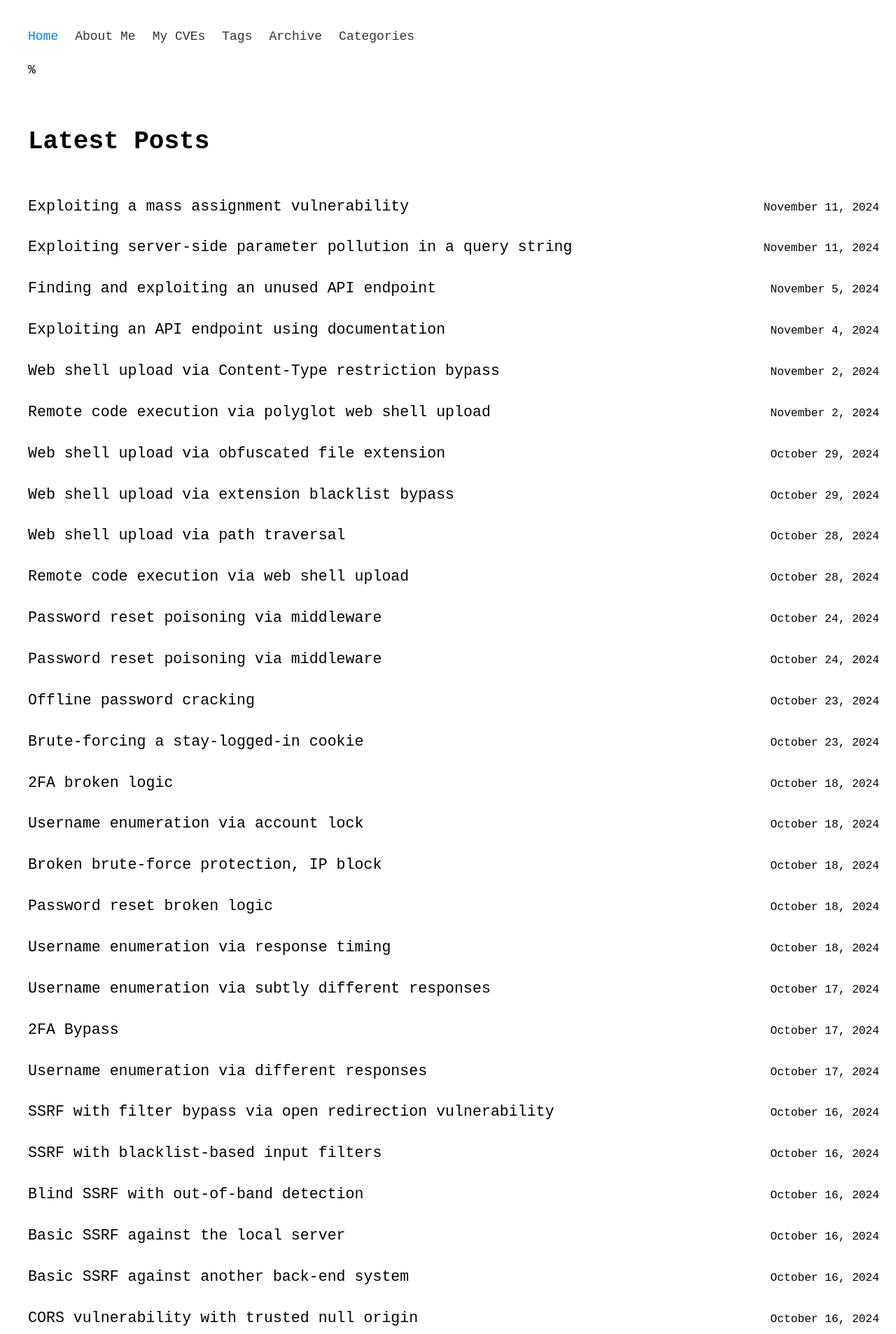
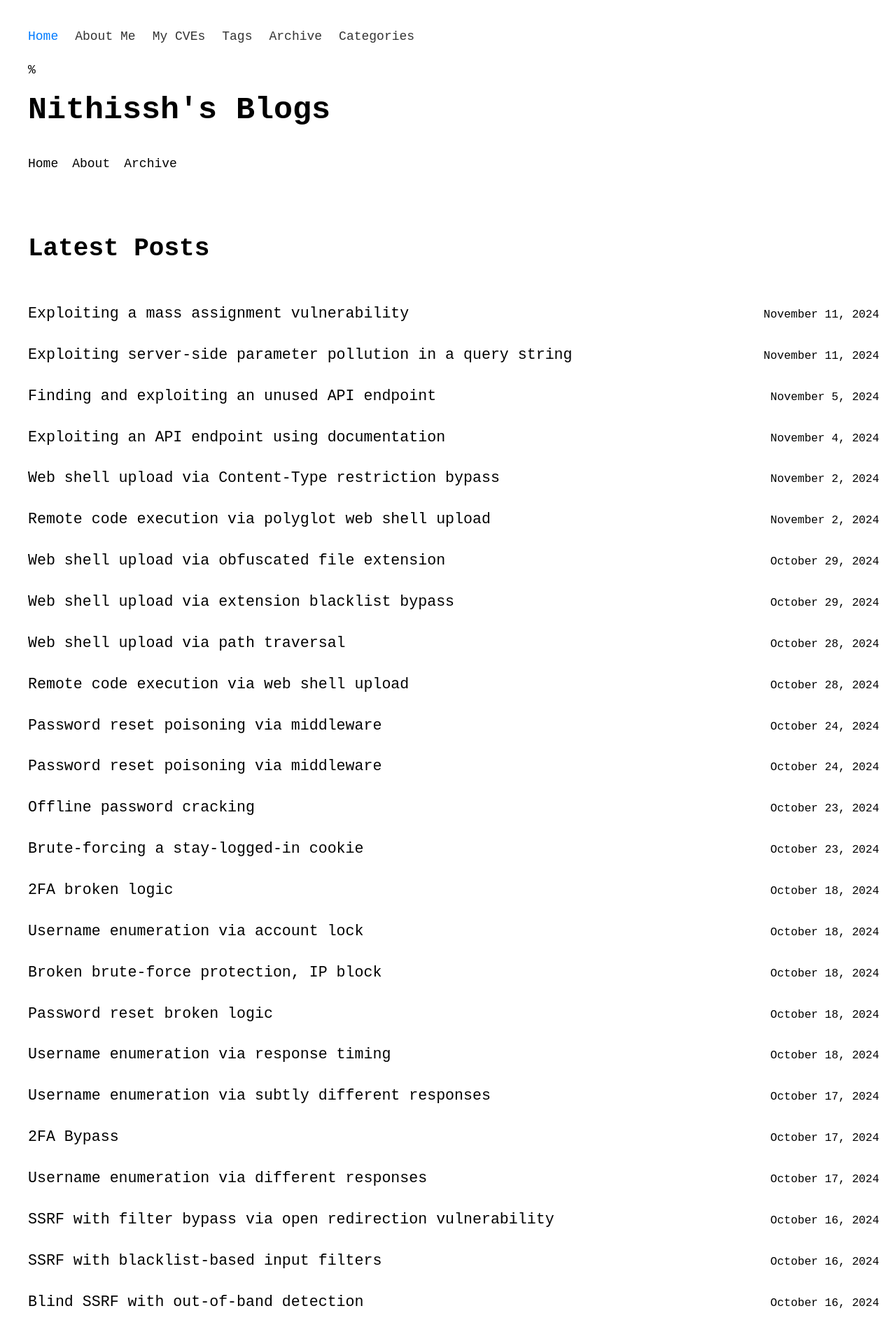
Before and after one commit to snithissh/blog-jekyll, a Jekyll site: the page built from index.html, in a window 1280 px wide. Shown: the top 1907 px of the page at 70% size. Built offline with Jekyll 4.4.1, drawn with Linux system fonts in a browser that asks for light colours; nearby versions of some CDN libraries; the list of posts is cut into pages by our own code.

Commit message:
Update default.html

```diff
--- a/_layouts/default.html
+++ b/_layouts/default.html
@@ -9,6 +9,16 @@
 </head>
 <body>
     {% include navigation.html %}
+    <header>
+        <div class="header-content">
+            <h1><a href="{{ "/" | relative_url }}">{{ site.title }}</a></h1>
+        </div>
+        <nav>
+            <a href="{{ "/" | relative_url }}">Home</a>
+            <a href="{{ "/about/" | relative_url }}">About</a>
+            <a href="{{ "/archive/" | relative_url }}">Archive</a>
+        </nav>
+    </header>
 
     <main>
         {{ content }}
```
